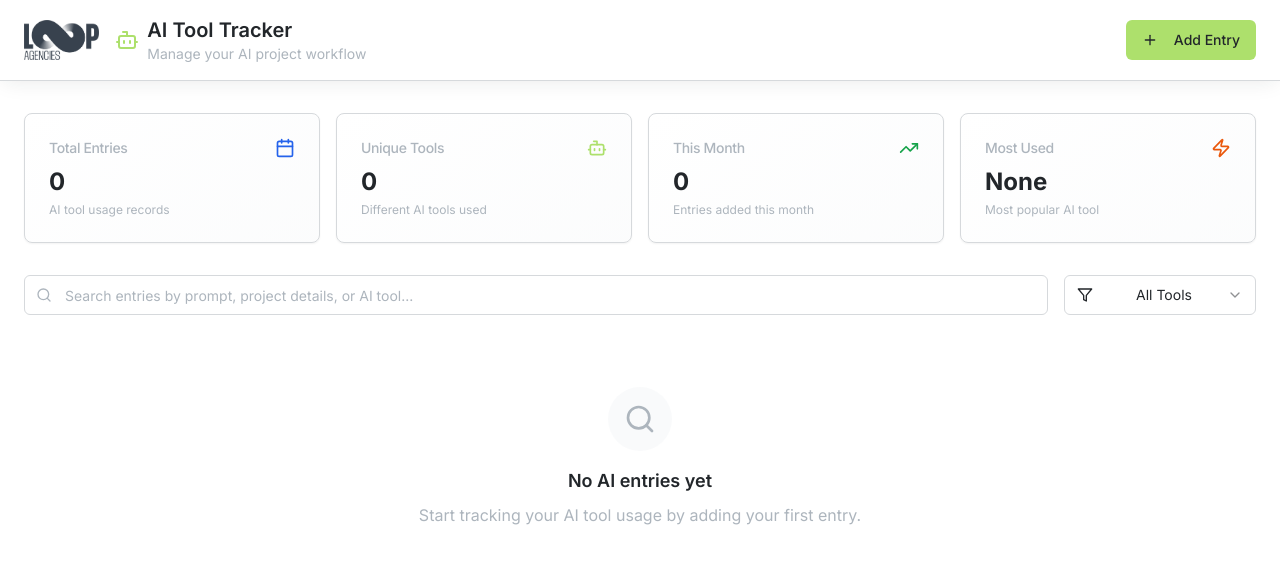
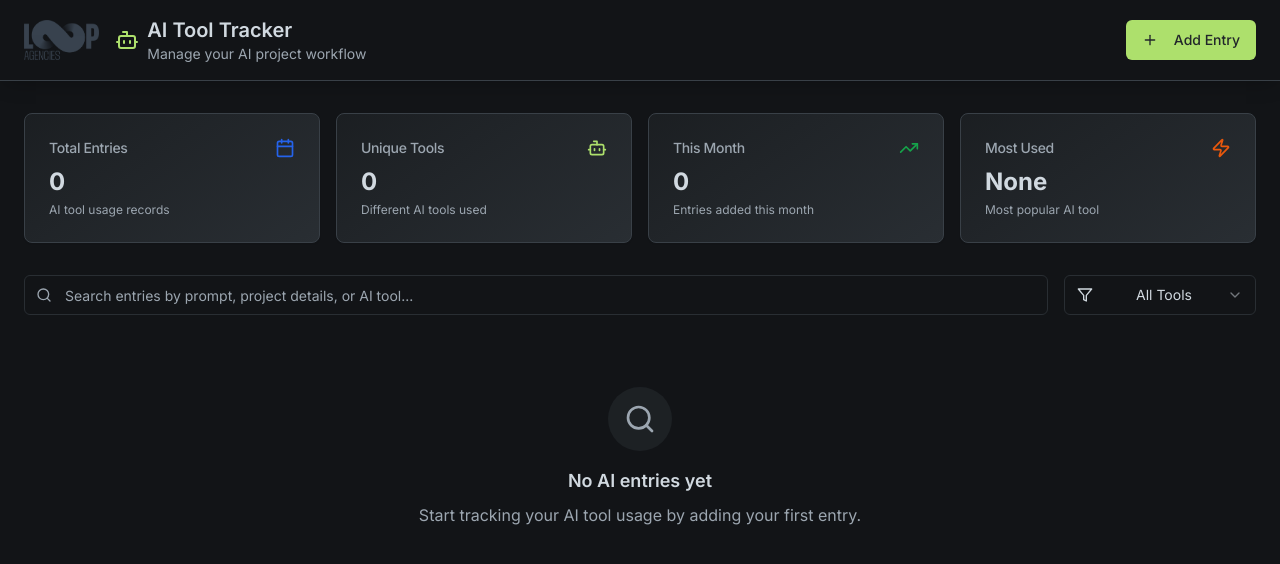
Before and after one commit to LOOP-Agencies/loop-ai-tool-tracker, a React (Vite) app: page / in a window 1280 px wide. Shown: the top 564 px of the page. Built offline with nearby package versions, Linux system fonts and the light colour scheme; the HTML template or start-up script is replaced by a standard one.

Commit message:
Refactor: Change white to dark grey

```diff
--- a/src/index.css
+++ b/src/index.css
@@ -11,28 +11,30 @@ All colors MUST be HSL.
     /* LOOP Agencies Brand Colors */
     --loop-lime: 86 65% 65%;
     --loop-charcoal: 210 11% 15%;
-    --loop-light-gray: 210 20% 96%;
-    --loop-medium-gray: 210 8% 85%;
-    --loop-dark-gray: 210 11% 71%;
+    --loop-dark-bg: 210 11% 8%;
+    --loop-medium-bg: 210 11% 12%;
+    --loop-light-bg: 210 11% 18%;
+    --loop-border: 210 11% 25%;
+    --loop-text: 210 20% 85%;
 
     /* Base Colors */
-    --background: 0 0% 100%;
-    --foreground: var(--loop-charcoal);
+    --background: var(--loop-dark-bg);
+    --foreground: var(--loop-text);
 
-    --card: 0 0% 100%;
-    --card-foreground: var(--loop-charcoal);
+    --card: var(--loop-medium-bg);
+    --card-foreground: var(--loop-text);
 
-    --popover: 0 0% 100%;
-    --popover-foreground: var(--loop-charcoal);
+    --popover: var(--loop-medium-bg);
+    --popover-foreground: var(--loop-text);
 
     --primary: var(--loop-lime);
     --primary-foreground: var(--loop-charcoal);
 
-    --secondary: var(--loop-light-gray);
-    --secondary-foreground: var(--loop-charcoal);
+    --secondary: var(--loop-light-bg);
+    --secondary-foreground: var(--loop-text);
 
-    --muted: var(--loop-light-gray);
-    --muted-foreground: var(--loop-dark-gray);
+    --muted: var(--loop-light-bg);
+    --muted-foreground: 210 11% 65%;
 
     --accent: var(--loop-lime);
     --accent-foreground: var(--loop-charcoal);
@@ -40,8 +42,8 @@ All colors MUST be HSL.
     --destructive: 0 84.2% 60.2%;
     --destructive-foreground: 210 40% 98%;
 
-    --border: var(--loop-medium-gray);
-    --input: var(--loop-medium-gray);
+    --border: var(--loop-border);
+    --input: var(--loop-light-bg);
     --ring: var(--loop-lime);
 
     --radius: 0.5rem;
@@ -76,10 +78,10 @@ All colors MUST be HSL.
     --primary: var(--loop-lime);
     --primary-foreground: var(--loop-charcoal);
 
-    --secondary: 217.2 32.6% 17.5%;
+    --secondary: 210 11% 20%;
     --secondary-foreground: 210 40% 98%;
 
-    --muted: 217.2 32.6% 17.5%;
+    --muted: 210 11% 20%;
     --muted-foreground: 215 20.2% 65.1%;
 
     --accent: var(--loop-lime);
@@ -88,8 +90,8 @@ All colors MUST be HSL.
     --destructive: 0 62.8% 30.6%;
     --destructive-foreground: 210 40% 98%;
 
-    --border: 217.2 32.6% 17.5%;
-    --input: 217.2 32.6% 17.5%;
+    --border: 210 11% 25%;
+    --input: 210 11% 20%;
     --ring: var(--loop-lime);
     --sidebar-background: 240 5.9% 10%;
     --sidebar-foreground: 240 4.8% 95.9%;
@@ -105,8 +107,8 @@ All colors MUST be HSL.
 /* Custom Gradients & Animations */
 :root {
   --gradient-hero: linear-gradient(135deg, hsl(var(--loop-lime)), hsl(var(--loop-lime) / 0.8));
-  --gradient-card: linear-gradient(145deg, hsl(var(--background)), hsl(var(--loop-light-gray) / 0.3));
-  --shadow-soft: 0 4px 20px -4px hsl(var(--loop-charcoal) / 0.1);
+  --gradient-card: linear-gradient(145deg, hsl(var(--loop-medium-bg)), hsl(var(--loop-light-bg)));
+  --shadow-soft: 0 4px 20px -4px hsl(0 0% 0% / 0.3);
   --shadow-glow: 0 0 30px hsl(var(--loop-lime) / 0.3);
   --transition-smooth: all 0.3s cubic-bezier(0.4, 0, 0.2, 1);
 }
--- a/tailwind.config.ts
+++ b/tailwind.config.ts
@@ -19,9 +19,11 @@ export default {
       colors: {
         'loop-lime': 'hsl(var(--loop-lime))',
         'loop-charcoal': 'hsl(var(--loop-charcoal))',
-        'loop-light-gray': 'hsl(var(--loop-light-gray))',
-        'loop-medium-gray': 'hsl(var(--loop-medium-gray))',
-        'loop-dark-gray': 'hsl(var(--loop-dark-gray))',
+        'loop-dark-bg': 'hsl(var(--loop-dark-bg))',
+        'loop-medium-bg': 'hsl(var(--loop-medium-bg))',
+        'loop-light-bg': 'hsl(var(--loop-light-bg))',
+        'loop-border': 'hsl(var(--loop-border))',
+        'loop-text': 'hsl(var(--loop-text))',
         border: "hsl(var(--border))",
         input: "hsl(var(--input))",
         ring: "hsl(var(--ring))",
```
